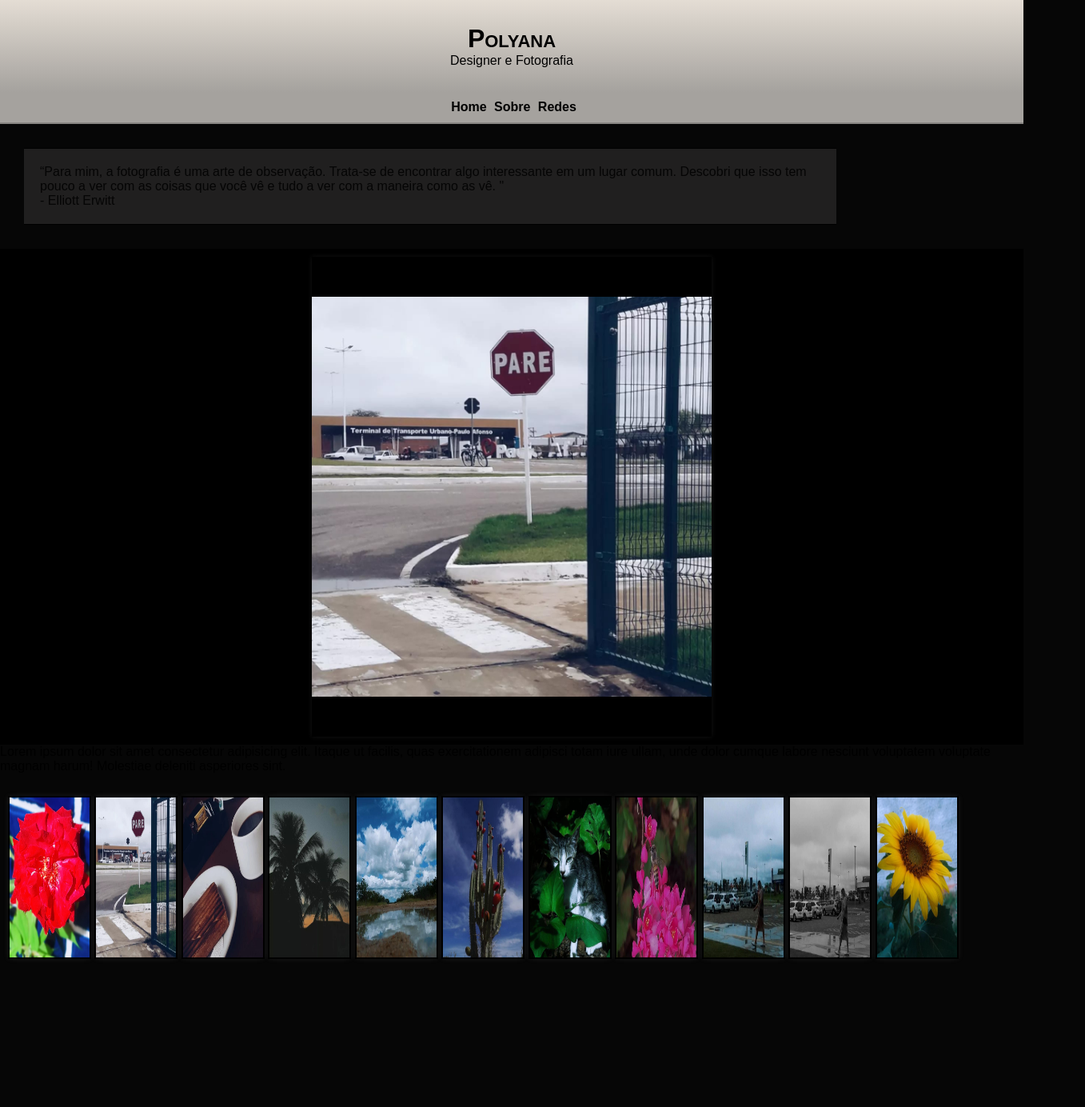
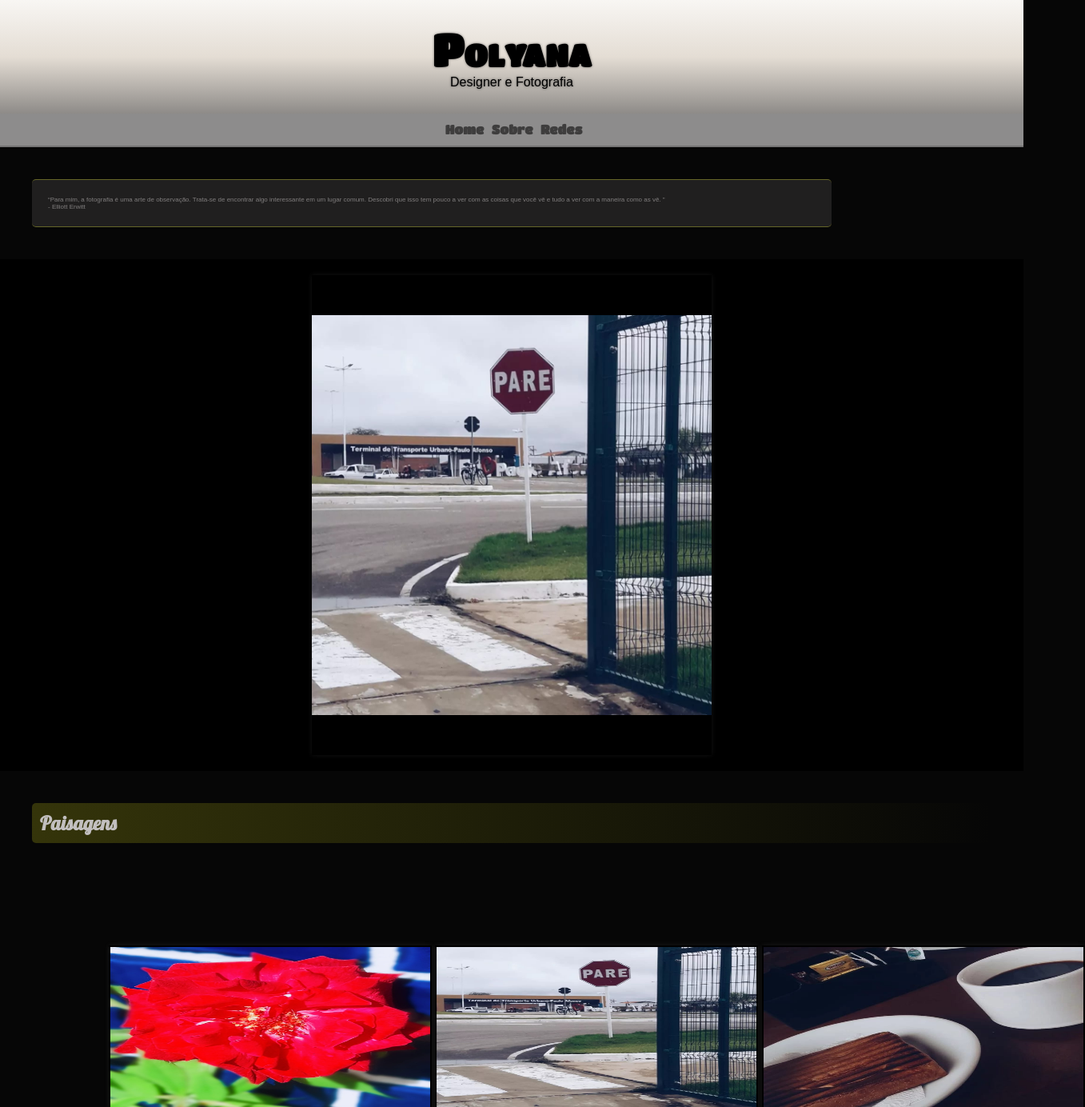
Before and after one commit to emersonjesuz/respositorio, a plain HTML site: page site002/index.html in a window 1280 px wide. Shown: the top 1384 px of the page at 80% size, 1357 px wide, since content can reach past the window. Before the commit the page ends 1213 px from the top, so only its background shows below. Drawn offline with Linux system fonts and the light colour scheme.

Commit message:
atualização

```diff
--- a/site002/estilo/site.css
+++ b/site002/estilo/site.css
@@ -1,4 +1,7 @@
 @charset "UTF-8";
+@import url('https://fonts.googleapis.com/css2?family=Lobster&display=swap');
+
+@import url('https://fonts.googleapis.com/css2?family=Amatic+SC:wght@700&family=Titan+One&display=swap');
 
 *{
     margin: 0px;
@@ -11,7 +14,7 @@ body{
 }
 
 header{
-    background-image: linear-gradient(to bottom, rgb(228, 221, 212), rgb(165, 162, 158));
+    background-image: linear-gradient(to bottom,rgb(248, 246, 243), rgb(228, 221, 212), rgb(142, 139, 136));
 
     padding: 30px;
     text-align: center;
@@ -19,31 +22,65 @@ header{
 
 header > h1{
     font-variant:small-caps ;
+    font-family: 'Titan One', cursive;
+    font-size: 3.5em;
+    text-shadow: 0px 0px 3px rgba(0, 0, 0, 0.56);
+}
+header > p{
+    text-shadow: 0px 0px 3px rgba(0, 0, 0, 0.56);
 }
 nav{
     border-bottom: 2px solid rgba(0, 0, 0, 0.18);
-    background-color: rgb(165, 162, 158);
+    background-color: rgb(141, 140, 140);
     padding: 10px;
     text-align: center;
+
+
 }
 
 nav > a{
     text-decoration: none;
-    color: black;
+    color: rgba(0, 0, 0, 0.56);
     padding-left: 5px;
     font-weight: bold;
+    font-family: 'Titan One', cursive;
+}
+nav > a:hover{
+    background-color: rgba(0, 0, 0, 0.456);
+    padding: 5px;
+    text-decoration: underline;
+    text-decoration-color: rgba(247, 247, 59, 0.571);
+    transition: 800ms;
 }
 main {
-    padding: 30px;
+    padding: 40px;
 }
 section.frase > p{
     display: inline-block;
-    border-block: 1px solid black;
+    border-block: 1px solid rgba(247, 247, 59, 0.323);
+border-radius: 5px;
+
     background-color: rgba(249, 246, 246, 0.104);
-    color: rgb(5, 5, 5);
+    color: rgb(128, 126, 126);
+
+    margin: auto;
     padding: 20px;
     width: 80%;
 
+    font-size: 0.5em;
+
+}
+main > h1{
+    border-radius: 5px;
+
+    padding: 10px;
+
+    background-image: linear-gradient(to right, rgba(87, 87, 13, 0.571), transparent);
+    color: rgb(194, 191, 191);
+
+    font-weight: bold;
+    font-size: 1.5em;
+    font-family: 'Lobster', cursive;
 }
 
 /* aqui é o corpo do slider*/
@@ -53,7 +90,7 @@ section.frase > p{
     align-items: center;
     justify-content: center;
 /**/
-    padding: 10px;
+    padding: 20px;
     background-color: black;
 }
 #slider{
@@ -88,25 +125,48 @@ img{
 /**/
 
 div.albool01{
-    display: block;
+    display:block;
     flex-direction: center;
     align-items: center;
     justify-content: center;
     justify-items: center;
+    padding: 10px;
 
-
-
-
+    position: relative;
+    height: 97vh;
 
     padding: 10px;
 
-    margin: auto;
 
 
 }
 div.albool01 > a > img{
-    width: 100px;
+    width: 40%;
+    max-width: 400px;
+    min-height: 20%;
     height: 200px;
-     border: 2px solid black;
+    max-height: 400px;
+
+    border: 2px solid black;
+
+    position: relative;
+
+    top: 10%;
+    left: 10%;
+
+    transition: -100%, -100%;
 
 }
+.espaço{
+    padding-top: 200px;
+    background-color: rgb(0, 0, 0);
+}
+
+/**/
+
+div.um{
+    padding: 10px;
+    text-align: center;
+    background-color: rgb(22, 22, 62);
+    color: white;
+}
--- a/site002/index.html
+++ b/site002/index.html
@@ -53,8 +53,12 @@
         <script src="script.js"></script>
 
     </div>
-    <p>Lorem ipsum dolor sit amet consectetur adipisicing elit. Itaque ut facilis, quas exercitationem adipisci totam iure ullam, unde dolor cumque labore nesciunt voluptatem voluptate magnam harum! Molestiae deleniti asperiores sint.</p>
-    <br>
+
+    <main>
+        <h1>
+            Paisagens
+        </h1>
+    </main>
     <div class="albool01">
 
 
@@ -69,7 +73,13 @@
         <a target="_blank" href="imagens/IMG-20220603-WA0009.jpg"><img src="imagens/IMG-20220603-WA0009.jpg" alt=""></a>
         <a target="_blank" href="imagens/IMG-20220603-WA0010.jpg"><img src="imagens/IMG-20220603-WA0010.jpg" alt=""></a>
         <a target="_blank" href="imagens/IMG-20220603-WA0011.jpg"><img src="imagens/IMG-20220603-WA0011.jpg" alt=""></a>
+    <div class="espaço"></div>
+    <div class="um">
+        <p>criado por emersonjesuz</p>
+    </div>
+    </div>
+    <footer>
 
-    </div>
+    </footer>
 </body>
 </html>
```
